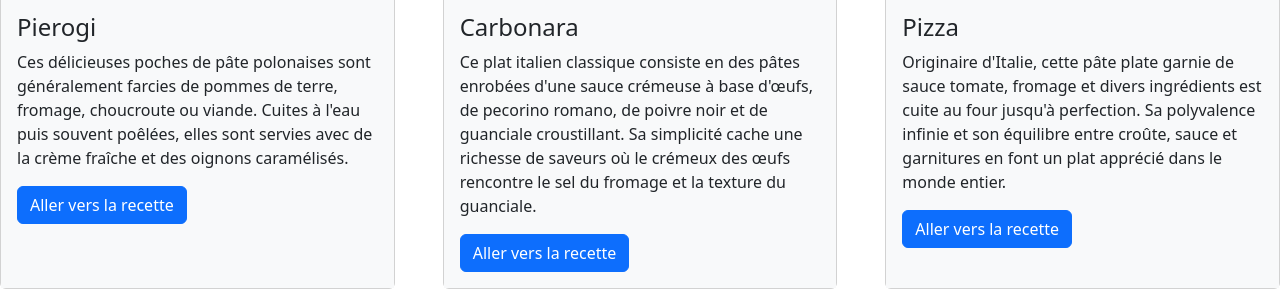
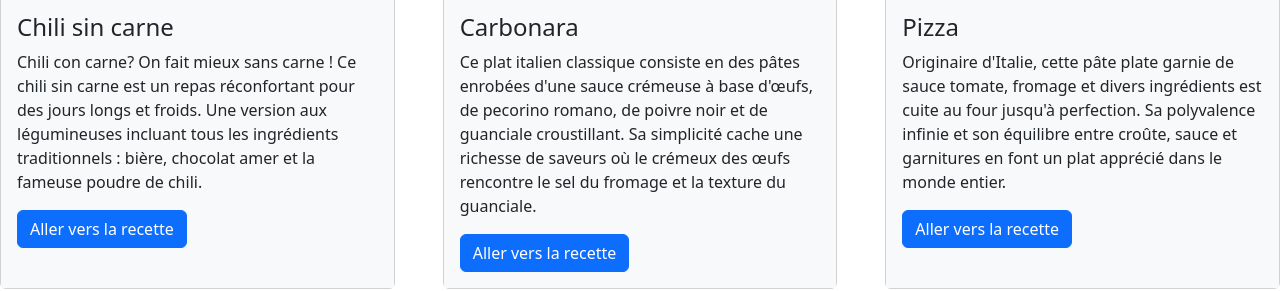
Before and after one commit to ME0WGE/livre-des-recettes, a website: page public/pages/charlotte.html in a window 1280 px wide. Shown: the part 768-1059 px from the top of the page. Drawn offline with nearby package versions, Linux system fonts and the light colour scheme.

Commit message:
chili sin

```diff
--- a/public/pages/charlotte.html
+++ b/public/pages/charlotte.html
@@ -107,9 +107,9 @@
                 alt="..."
               />
               <div class="card-body bg-light">
-                <h4>Pierogi</h4>
+                <h4>Chili sin carne</h4>
                 <p class="card-text">
-                    Ces délicieuses poches de pâte polonaises sont généralement farcies de pommes de terre, fromage, choucroute ou viande. Cuites à l'eau puis souvent poêlées, elles sont servies avec de la crème fraîche et des oignons caramélisés.
+                    Chili con carne? On fait mieux sans carne ! Ce chili sin carne est un repas réconfortant pour des jours longs et froids. Une version aux légumineuses incluant tous les ingrédients traditionnels : bière, chocolat amer et la fameuse poudre de chili.
                 </p>
                 <a href="../pages/pierogi.html" class="btn btn-primary">Aller vers la recette</a>
               </div>
```
